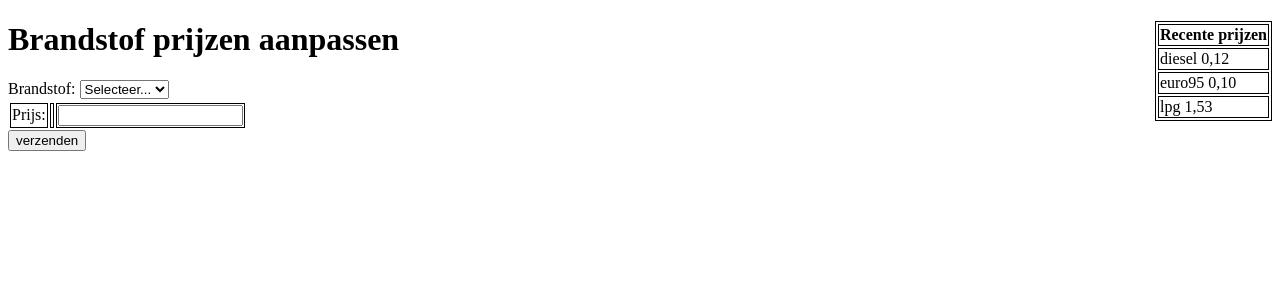
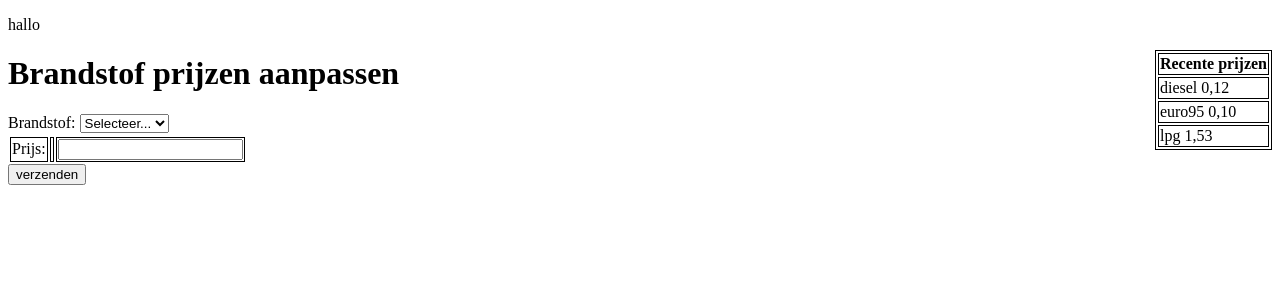
Before and after one commit to Timdeheer/Project_brandstof, a PHP site: page /brandstof_prijzen.php in a window 1280 px wide. Shown: the top 300 px of the page. Run offline with PHP 8.4, Linux system fonts and the light colour scheme; data comes from the database, SQL or seed files in the repository.

```diff
--- a/brandstof_prijzen.php
+++ b/brandstof_prijzen.php
@@ -15,6 +15,14 @@ thead {
 <meta charset="utf-8">
 <title>Brandstof prijzen aanpassen</title>
 </head>
+
+
+
+
+<p>hallo</p>
+
+
+
 
 <body>
 <table class="recente_prijzen">
```
